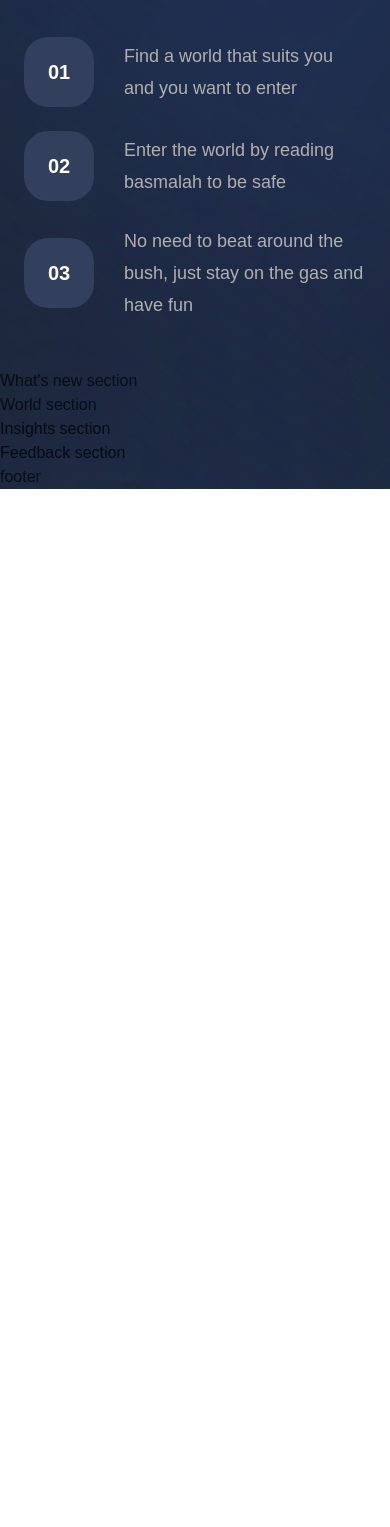
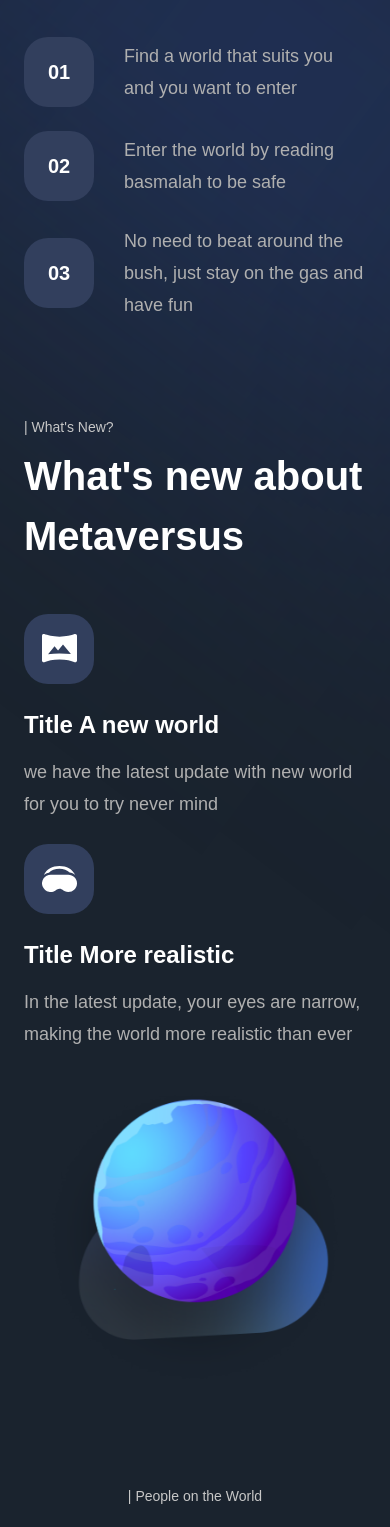
Before and after one commit to hamza-ihind/Metaversus, a Next.js app: page / in a window 390 px wide. Shown: the part 2723-4250 px from the top of the page. Before the commit the page ends 3212 px from the top, so only its background shows below. Built offline with nearby package versions, Linux system fonts and the light colour scheme; a web font is replaced by a local one.

Commit message:
finished with get started section

```diff
--- a/components/InsightCard.jsx
+++ b/components/InsightCard.jsx
@@ -1,9 +1,36 @@
-'use client';
+"use client";
 
-const InsightCard = () => (
-  <div>
-    Insight Card
-  </div>
+import { motion } from "framer-motion";
+import { fadeIn } from "../utils/motion";
+
+const InsightCard = ({ imgUrl, title, subtitle, index }) => (
+  <motion.div
+    variants={fadeIn("up", "spring", index * 0.5, 1)}
+    className="flex md:flex-row flex-col gap-4"
+  >
+    <img
+      src={imgUrl}
+      alt="planet-01"
+      className="md:w-[270px] w-full h-[250px] rounded-[32px] object-cover"
+    />
+    <div className="w-full flex justify-between items-center">
+      <div className="flex-1 md:ml-[62px] flex flex-col max-w-[650px]">
+        <h4 className="font-normal lg:text-[42px] text-[26px] text-white">
+          {title}
+        </h4>
+        <p className="mt-[16px] font-normal lg:text-[20px] text-[14px] text-secondary-white">
+          {subtitle}
+        </p>
+      </div>
+      <div className="lg:flex hidden items-center justify-center w-[100px] h-[100px] rounded-full bg-transparent border-[1px] border-white">
+        <img
+          src="arrow.svg"
+          alt="arrow"
+          className="w-[40%] h-[40%] object-contain"
+        />
+      </div>
+    </div>
+  </motion.div>
 );
 
 export default InsightCard;
--- a/components/NewFeatures.jsx
+++ b/components/NewFeatures.jsx
@@ -1,6 +1,18 @@
-const NewFeatures = () => (
-  <div>
-    New Features
+import styles from "../styles";
+
+const NewFeatures = ({ imgUrl, title, subtitle }) => (
+  <div className="flex-1 flex flex-col sm:max-w-[250px] min-w-[210px]">
+    <div
+      className={`${styles.flexCenter} w-[70px] h-[70px] rounded-[24px] bg-[#323f5d]`}
+    >
+      <img src={imgUrl} alt="icon" className="w-1/2 h-1/2 object-contain" />
+    </div>
+    <h1 className="mt-[26px] font-bold text-[24px] leading-[30px] text-white">
+      Title {title}
+    </h1>
+    <p className="flex-1 mt-[16px] font-normal text-[18px] text-[#b0b0b0] leading-[32px]">
+      {subtitle}
+    </p>
   </div>
 );
 
--- a/sections/GetStarted.jsx
+++ b/sections/GetStarted.jsx
@@ -29,7 +29,7 @@ const GetStarted = () => (
         variants={fadeIn("left", "tween", 0.2, 1)}
         className="flex-[0.75] flex justify-center flex-col"
       >
-        <TypingText title="| How Metaversus Works ?" />
+        <TypingText title="| How Metaversus Works?" />
         <TitleText title={<>Get started with just a few clicks</>} />
         <div className="mt-[31px] flex flex-col max-w-[370px] gap-[24px]">
           {startingFeatures.map((feature, index) => (
--- a/sections/Insights.jsx
+++ b/sections/Insights.jsx
@@ -1,8 +1,32 @@
-'use client';
+"use client";
+
+import styles from "../styles";
+import { motion } from "framer-motion";
+import { InsightCard, TitleText, TypingText } from "../components";
+import { staggerContainer } from "../utils/motion";
+import { insights } from "../constants";
 
 const Insights = () => (
-  <section>
-    Insights section
+  <section className={`${styles.paddings} relative z-10`}>
+    <motion.div
+      variants={staggerContainer}
+      initial="hidden"
+      whileInView="show"
+      viewport={{ once: "false", amount: 0.25 }}
+      className={`${styles.innerWidth} mx-auto flex flex-col`}
+    >
+      <TypingText title="| Insight" textStyles="text-center" />
+      <TitleText title="Insight about Metaverse" textStyles="text-center" />
+      <div className="mt-[50px] flex flex-col gap-[30px]">
+        {insights.map((insight, index) => (
+          <InsightCard
+            key={`insight-${index}`}
+            {...insight}
+            index={index + 1}
+          />
+        ))}
+      </div>
+    </motion.div>
   </section>
 );
 
--- a/sections/WhatsNew.jsx
+++ b/sections/WhatsNew.jsx
@@ -1,8 +1,43 @@
-'use client';
+"use client";
+
+import styles from "../styles";
+import { motion } from "framer-motion";
+import { NewFeatures, TitleText, TypingText } from "../components";
+import { fadeIn, planetVariants, staggerContainer } from "../utils/motion";
+import { newFeatures } from "../constants";
 
 const WhatsNew = () => (
-  <section>
-    What's new section
+  <section className={`${styles.paddings} relative z-10`}>
+    <motion.div
+      variants={staggerContainer}
+      initial="hidden"
+      whileInView="show"
+      viewport={{ once: false, amount: 0.25 }}
+      className={`${styles.innerWidth} mx-auto flex lg:flex-row flex-col gap-8`}
+    >
+      <motion.div
+        variants={fadeIn("right", "tween", 0.2, 1)}
+        className="flex-[0.75] flex justify-center flex-col"
+      >
+        <TypingText title="| What's New?" />
+        <TitleText title={<>What's new about Metaversus</>} />
+        <div className="mt-[48px] flex flex-wrap justify-between gap-[24px]">
+          {newFeatures.map((feature) => (
+            <NewFeatures key={feature.title} {...feature} />
+          ))}
+        </div>
+      </motion.div>
+      <motion.div
+        variants={planetVariants("right")}
+        className={`flex-1 ${styles.flexCenter}`}
+      >
+        <img
+          src="/whats-new.png"
+          alt="whats-new"
+          className="w-[90%] h-[90%] object-contain"
+        />
+      </motion.div>
+    </motion.div>
   </section>
 );
 
--- a/sections/World.jsx
+++ b/sections/World.jsx
@@ -1,8 +1,45 @@
-'use client';
+"use client";
+
+import styles from "../styles";
+import { motion } from "framer-motion";
+import { TitleText, TypingText } from "../components";
+import { fadeIn, staggerContainer } from "../utils/motion";
 
 const World = () => (
-  <section>
-    World section
+  <section className={`${styles.paddings} relative z-10`}>
+    <motion.div
+      variants={staggerContainer}
+      initial="hidden"
+      whileInView="show"
+      viewport={{ once: "false", amount: 0.25 }}
+      className={`${styles.innerWidth} mx-auto flex flex-col`}
+    >
+      <TypingText title="| People on the World" textStyles="text-center" />
+      <TitleText
+        title={
+          <>
+            Track friends around you and invite them to play together in the
+            same world
+          </>
+        }
+        textStyles="text-center"
+      />
+      <motion.div
+        variants={fadeIn("up", "tween", 0.3, 1)}
+        className="relative mt-[68px] flex w-full h0 [550px]"
+      >
+        <img src="/map.png" alt="map" className="w-full h-full object-cover" />
+        <div className="absolute bottom-20 right-20 w-[70px] h-[70px] p-[6px] rounded-full bg-[#5d6680]">
+          <img src="people-01.png" alt="people" className="w-full h-full" />
+        </div>
+        <div className="absolute top-10 left-20 w-[70px] h-[70px] p-[6px] rounded-full bg-[#5d6680]">
+          <img src="people-02.png" alt="people" className="w-full h-full" />
+        </div>
+        <div className="absolute top-1/2 left-[45%] w-[70px] h-[70px] p-[6px] rounded-full bg-[#5d6680]">
+          <img src="people-03.png" alt="people" className="w-full h-full" />
+        </div>
+      </motion.div>
+    </motion.div>
   </section>
 );
 
```
